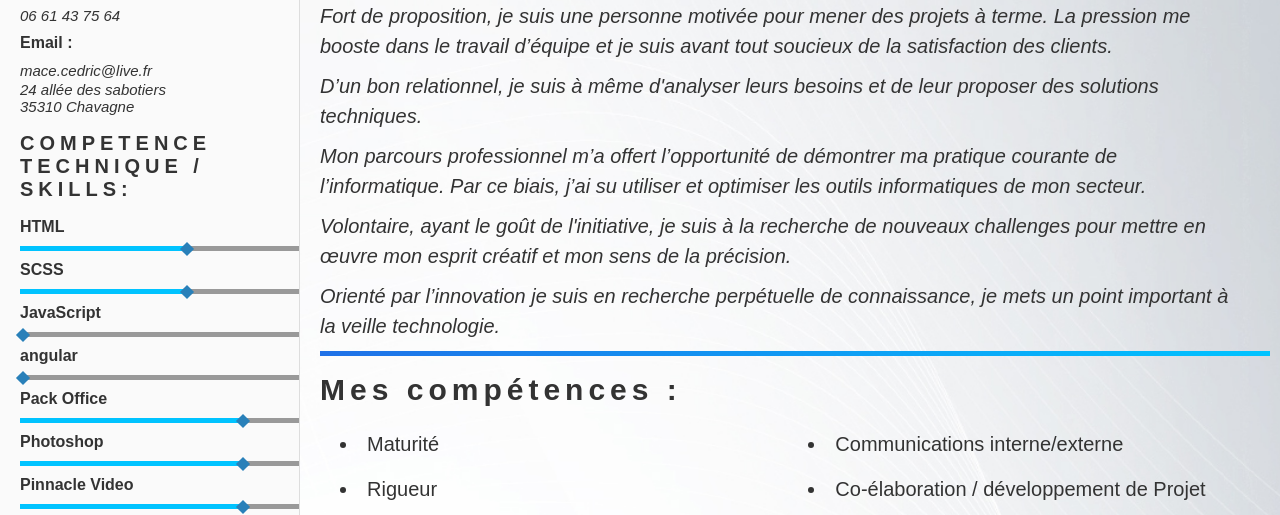
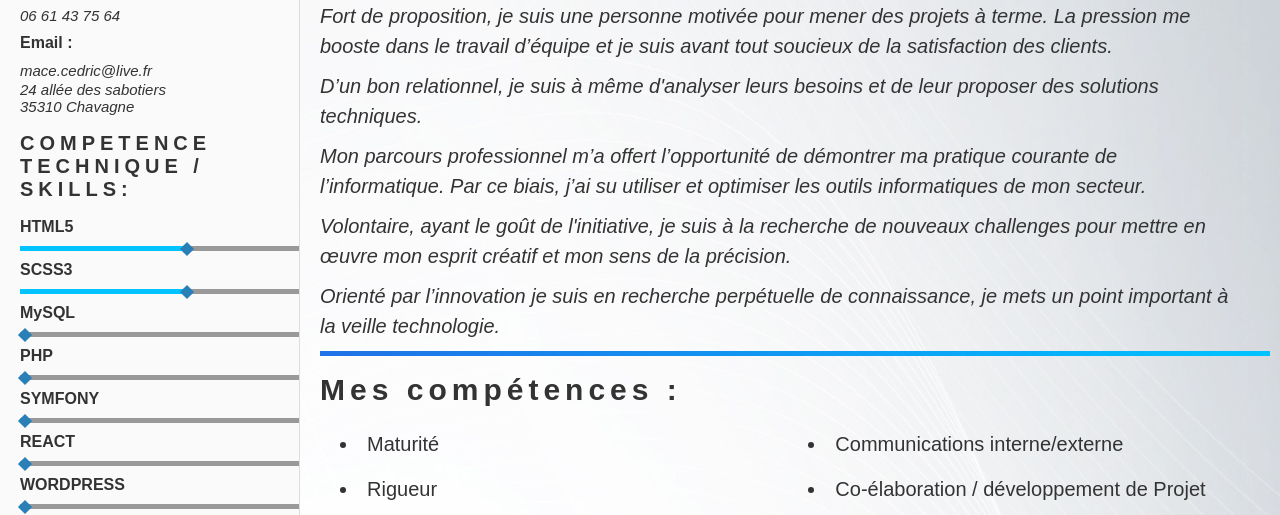
Before and after one commit to kendryk/mon-cv, a website: page index.html in a window 1280 px wide. Shown: the part 437-952 px from the top of the page. Drawn offline with Linux system fonts and the light colour scheme; a web font is replaced by a local one.

Commit message:
modif skill

```diff
--- a/index.html
+++ b/index.html
@@ -17,7 +17,7 @@
     <header>
       <h1> <span>C</span>édric Macé</h1>
       <p>Développeur web/mobile et intégrateur </br>
-        HTML/CSS Junior</p>
+        Junior</p>
     </header>
 
     <!-- -------------------------1er partie ASIDE-------------------------------------------------- -->
@@ -29,7 +29,7 @@
       <div class="bloc bloc1">
         <p>
           Né le 28/07/1983<br />
-          36 ans <br />
+          37 ans <br />
           Permis B
         </p>
 
@@ -47,16 +47,46 @@
       <div class="bloc bloc2">
         <h2 class="title-small">COMPETENCE TECHNIQUE / SKILLS:</h2>
 
-        <h3>HTML</h3>
+        <h3>HTML5</h3>
         <div class="bar-skill">
           <div class="bar-skill-progress bar-skill-html"></div>
           <div class="bar-skill-dot bar-dot-html"></div>
         </div>
 
-        <h3>SCSS</h3>
+        <h3>SCSS3</h3>
         <div class="bar-skill">
           <div class="bar-skill-progress bar-skill-scss"></div>
           <div class="bar-skill-dot bar-dot-scss"></div>
+        </div>
+
+        <h3>MySQL</h3>
+        <div class="bar-skill">
+          <div class="bar-skill-progress bar-skill-mysql"></div>
+          <div class="bar-skill-dot bar-dot-mysql"></div>
+        </div>
+
+        <h3>PHP</h3>
+        <div class="bar-skill">
+          <div class="bar-skill-progress bar-skill-php"></div>
+          <div class="bar-skill-dot bar-dot-php"></div>
+        </div>
+
+        <h3>SYMFONY</h3>
+        <div class="bar-skill">
+          <div class="bar-skill-progress bar-skill-symfony"></div>
+          <div class="bar-skill-dot bar-dot-symfony"></div>
+        </div>
+
+        <h3>REACT</h3>
+        <div class="bar-skill">
+          <div class="bar-skill-progress bar-skill-react"></div>
+          <div class="bar-skill-dot bar-dot-react"></div>
+        </div>
+
+        <h3>WORDPRESS</h3>
+        <div class="bar-skill">
+          <div class="bar-skill-progress bar-skill-wp"></div>
+          <div class="bar-skill-dot bar-dot-wp"></div>
         </div>
 
         <h3>JavaScript</h3>
--- a/scss/style.scss
+++ b/scss/style.scss
@@ -143,12 +143,30 @@ aside {
         background: var(--light);
       }
       .bar-skill-html {
-        width: 60%;
+        width: 90%;
       }
       .bar-skill-scss {
-        width: 60%;
+        width: 80%;
+      }
+      .bar-skill-mysql {
+        width: 30%;
+      }
+      .bar-skill-php {
+        width: 1%;
+      }
+      .bar-skill-symfony {
+        width: 1%;
+      }
+      .bar-skill-react {
+        width: 1%;
+      }
+      .bar-skill-wp {
+        width: 1%;
       }
       .bar-skill-js {
+        width: 1%;
+      }
+      .bar-skill-ang {
         width: 1%;
       }
       .bar-skill-ang {
@@ -178,6 +196,19 @@ aside {
       .bar-dot-scss {
         left: calc(60% - 5px);
       }
+      .bar-dot-mysql {
+        left: calc(60% - 5px);
+      }
+      .bar-dot-php {
+        left: calc(60% - 5px);
+      }
+      .bar-dot-symfony {
+        left: calc(60% - 5px);
+      }
+      .bar-dot-react {
+        left: calc(60% - 5px);
+      }
+
       .bar-dot-js {
         left: calc(1% - 5px);
       }
```
